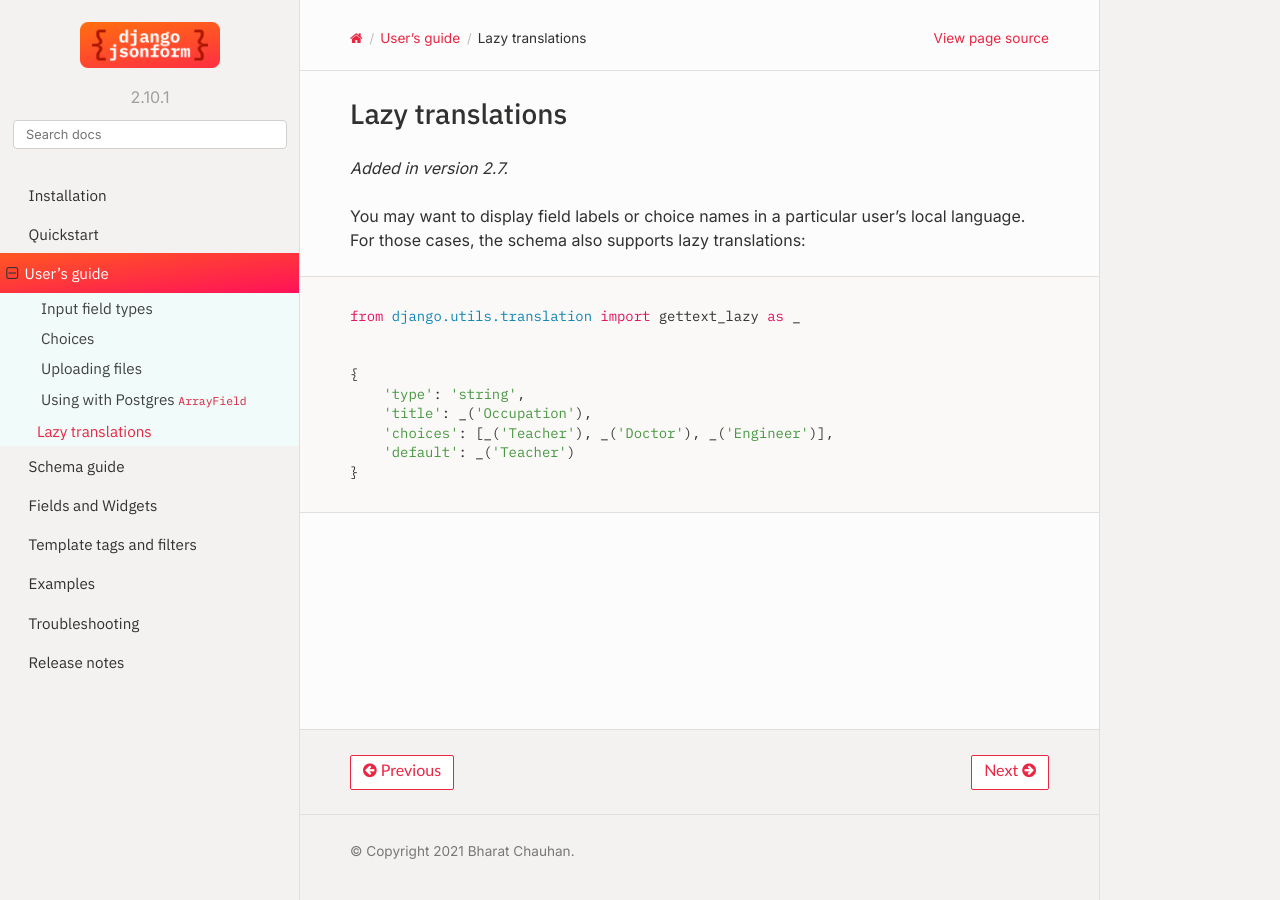
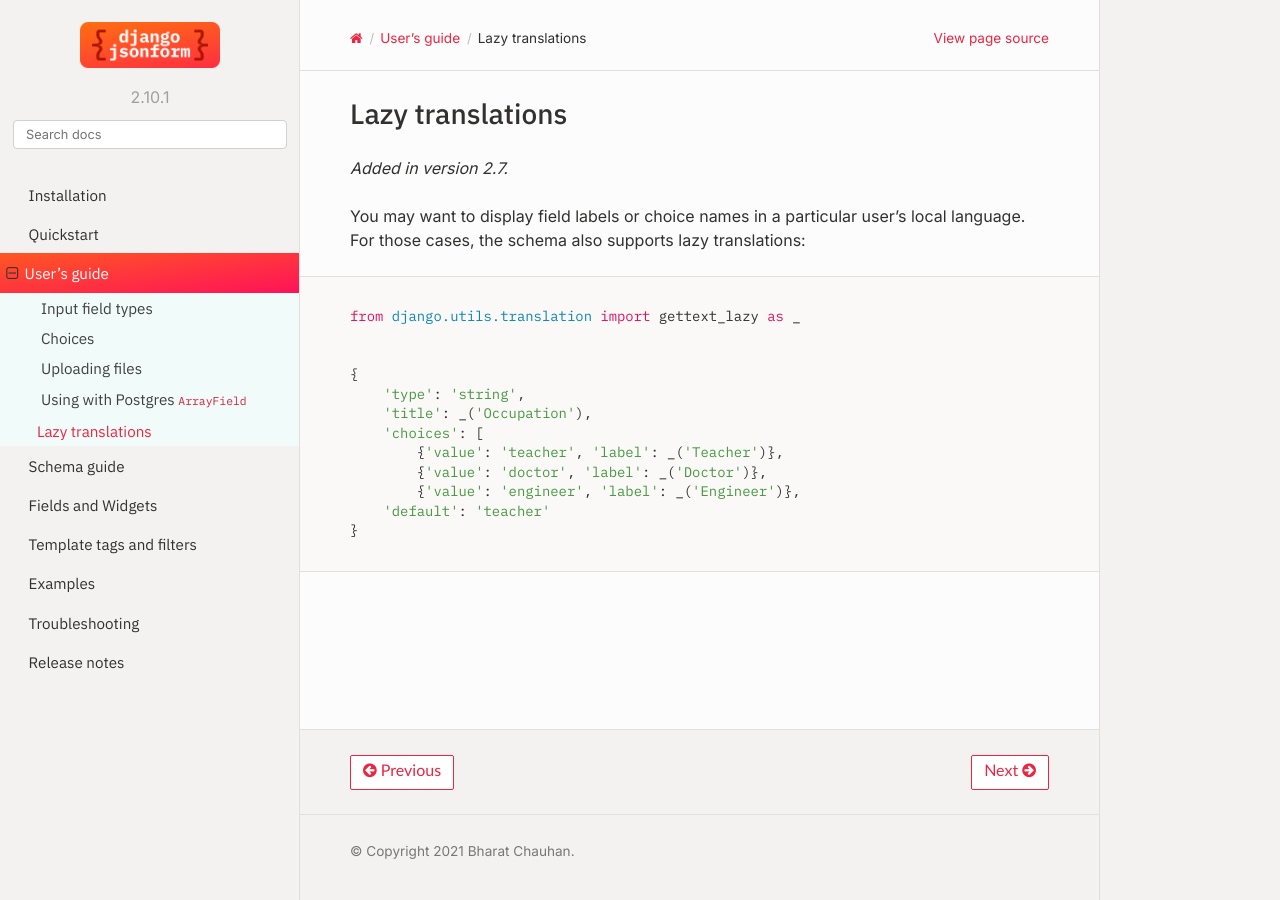
Before and after one commit to bhch/django-jsonform, a Sphinx documentation site: the page built from docs/guide/translations.rst, in a window 1280 px wide. Built offline with Sphinx 7.4.7 and the Read the Docs theme 2.0.0, drawn with Linux system fonts in a browser that asks for light colours.

Commit message:
Better lazy translation example in docs

```diff
--- a/docs/guide/translations.rst
+++ b/docs/guide/translations.rst
@@ -14,6 +14,9 @@ language. For those cases, the schema also supports lazy translations:
     {
         'type': 'string',
         'title': _('Occupation'),
-        'choices': [_('Teacher'), _('Doctor'), _('Engineer')],
-        'default': _('Teacher')
+        'choices': [
+            {'value': 'teacher', 'label': _('Teacher')},
+            {'value': 'doctor', 'label': _('Doctor')},
+            {'value': 'engineer', 'label': _('Engineer')},
+        'default': 'teacher'
     }
```
